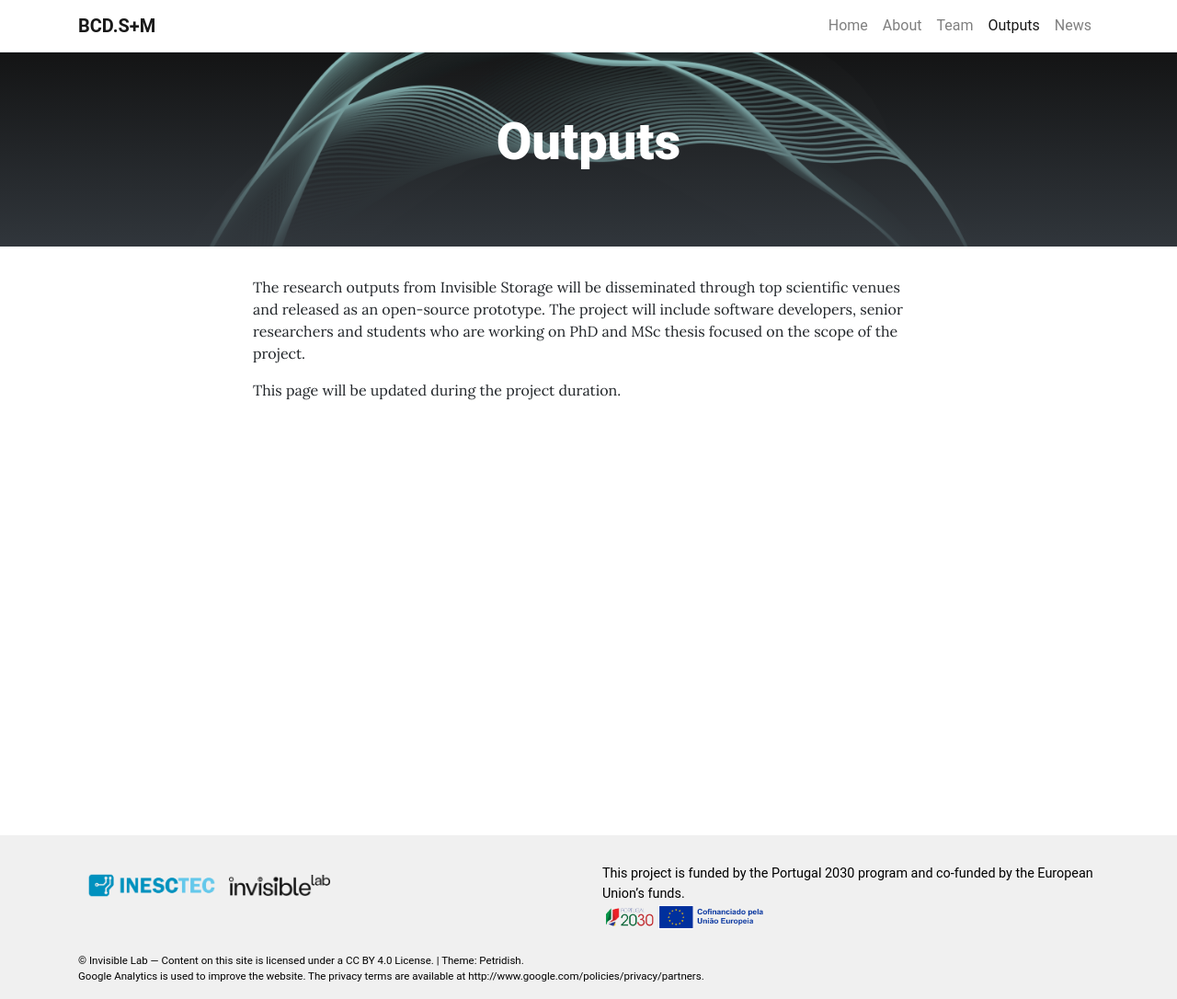
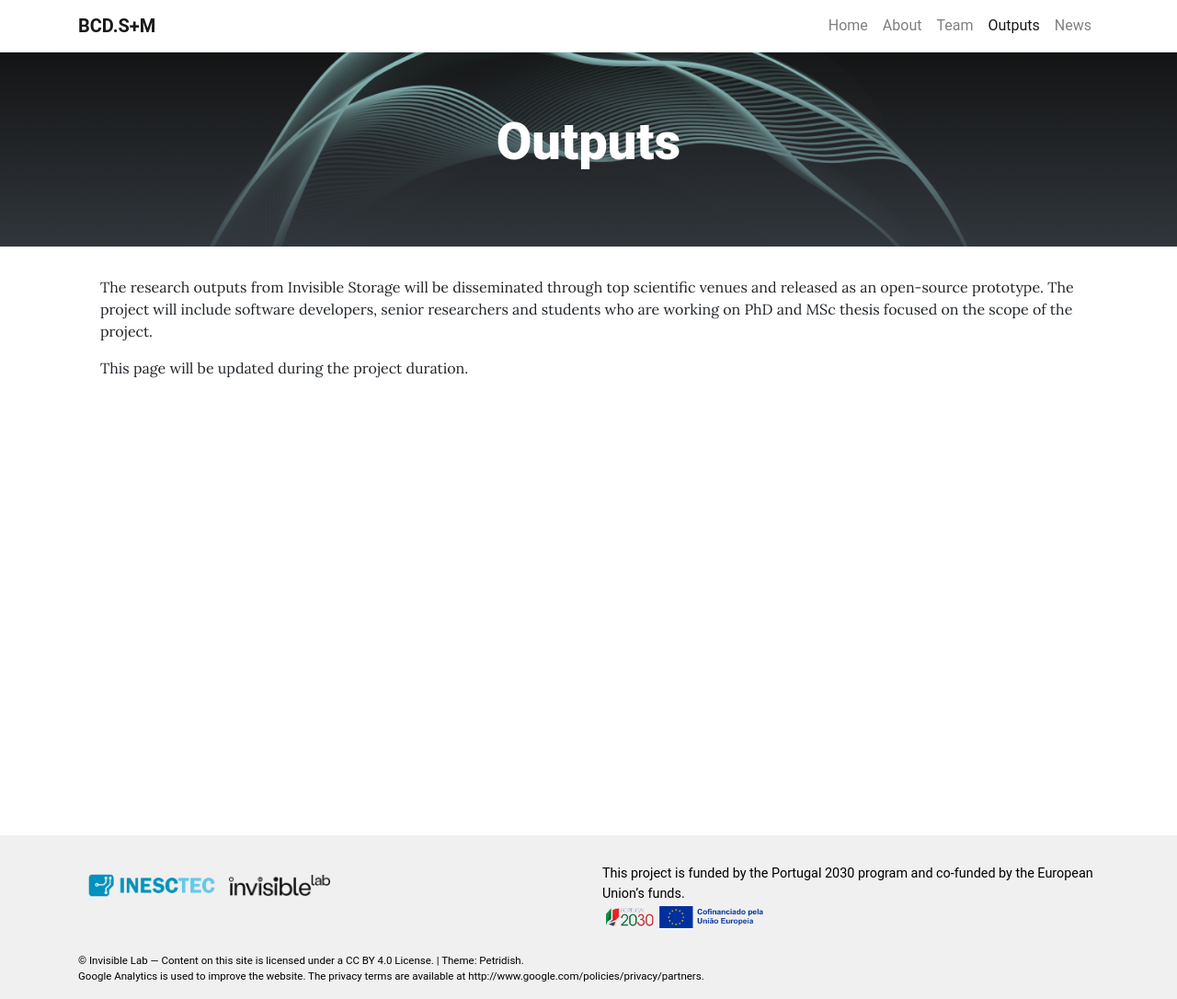
Before and after one commit to invisiblelab-dev/invisible-storage-project-website, a Jekyll site: the page built from pages/outputs.md, in a window 1280 px wide. Shown: the whole page at 92% size. Built offline with Jekyll 4.4.1, drawn with Linux system fonts in a browser that asks for light colours.

Commit message:
Update default.html

```diff
--- a/_layouts/default.html
+++ b/_layouts/default.html
@@ -3,10 +3,12 @@
 description: Default template for pages and posts, with contained width
 ---
 
-<div class="row">
-  <div class="col-md-10 col-lg-8 mx-auto">
+<div class="container-fluid px-4">
+  <div class="row justify-content-center">
+    <div class="col-lg-12">
 
-    {{ content }}
+      {{ content }}
 
+    </div>
   </div>
 </div>
```
